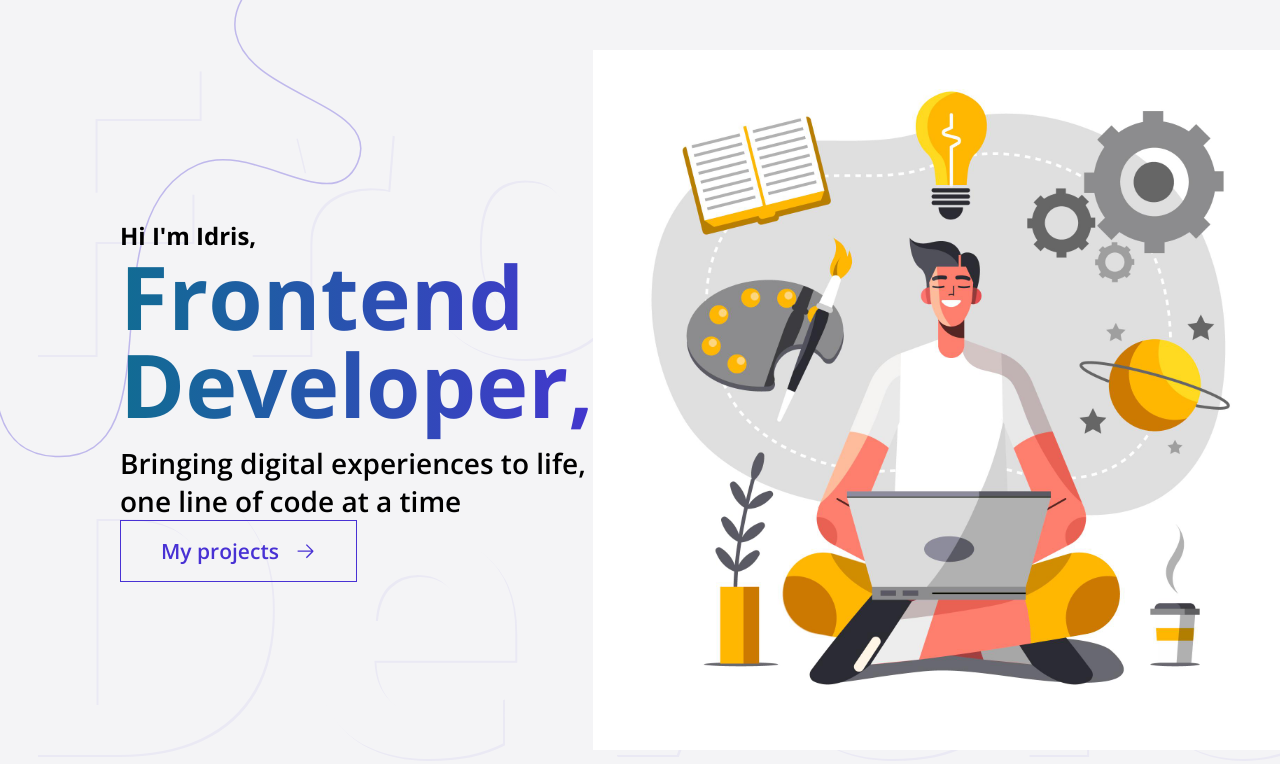
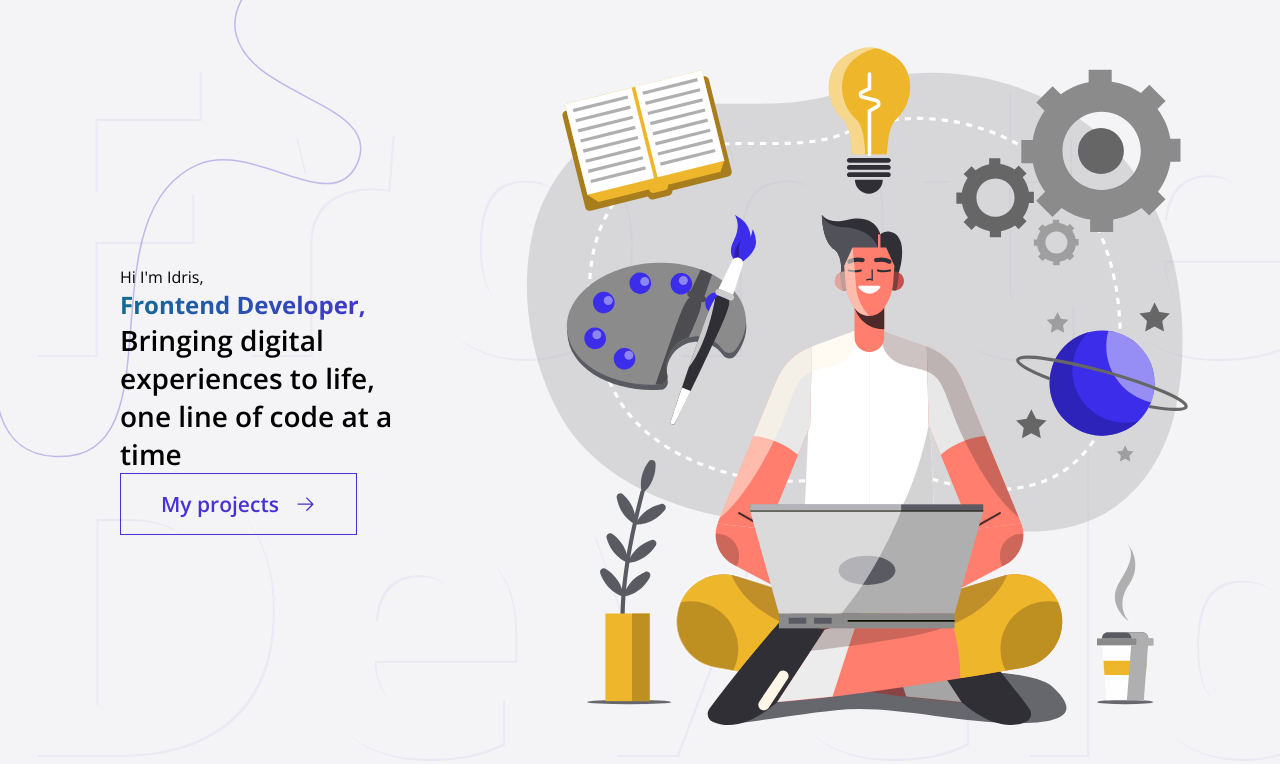
Before and after one commit to idrisaltamimi/portfolio-v4, a React (Vite) app: page / in a window 1280 px wide. Shown: the top 764 px of the page. Built offline with nearby package versions, Linux system fonts and the light colour scheme.

Commit message:
add hero section images

```diff
--- a/src/layout/Home/Home.tsx
+++ b/src/layout/Home/Home.tsx
@@ -1,5 +1,5 @@
 import { Section } from "../../components"
-import hero from "../../assets/hero.jpg"
+import hero from "../../assets/hero.svg"
 import { VscArrowRight } from "react-icons/vsc"
 import "./Home.scss"
 
@@ -8,10 +8,8 @@ export default function Home() {
     <>
       <Section className="home">
         <div className="home--desc">
-          <h1>
-            Hi I'm Idris,{" "}
-            <span className="home--title colorful">Frontend Developer,</span>
-          </h1>
+          <span className="home--overline">Hi I'm Idris,</span>
+          <h1 className="home--title colorful">Frontend Developer,</h1>
           <h2>
             Bringing digital experiences to life,
             <br /> one line of code at a time
@@ -27,7 +25,7 @@ export default function Home() {
         </div>
 
         <div className="hero--img-wrapper">
-          <img src={hero} width={700} height={700} alt="" />
+          <img src={hero} width={800} height={800} alt="" />
         </div>
       </Section>
       <div className="home--overlay-text">
```
Also changed, not shown: src/assets/hero.svg (added).
